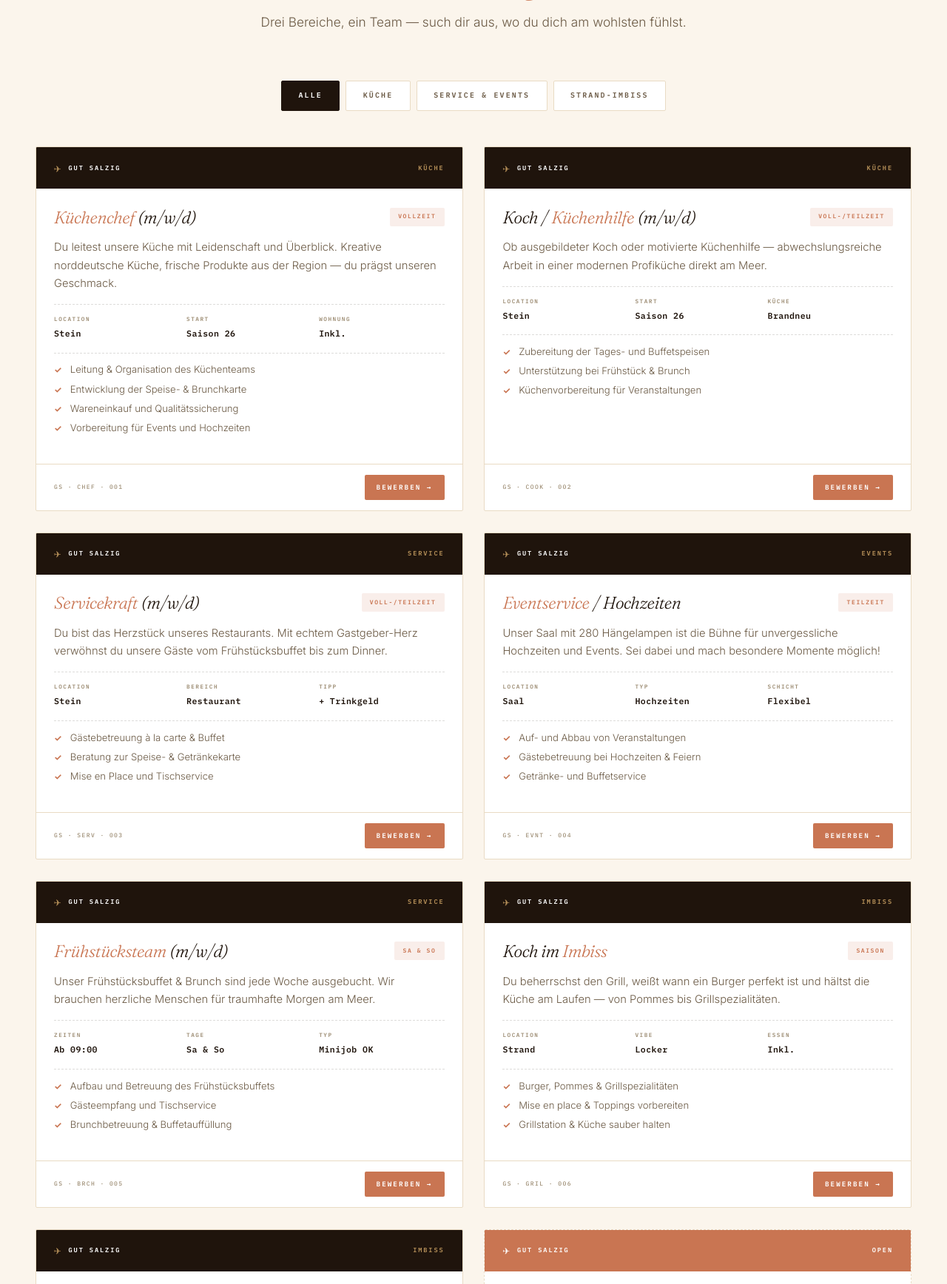
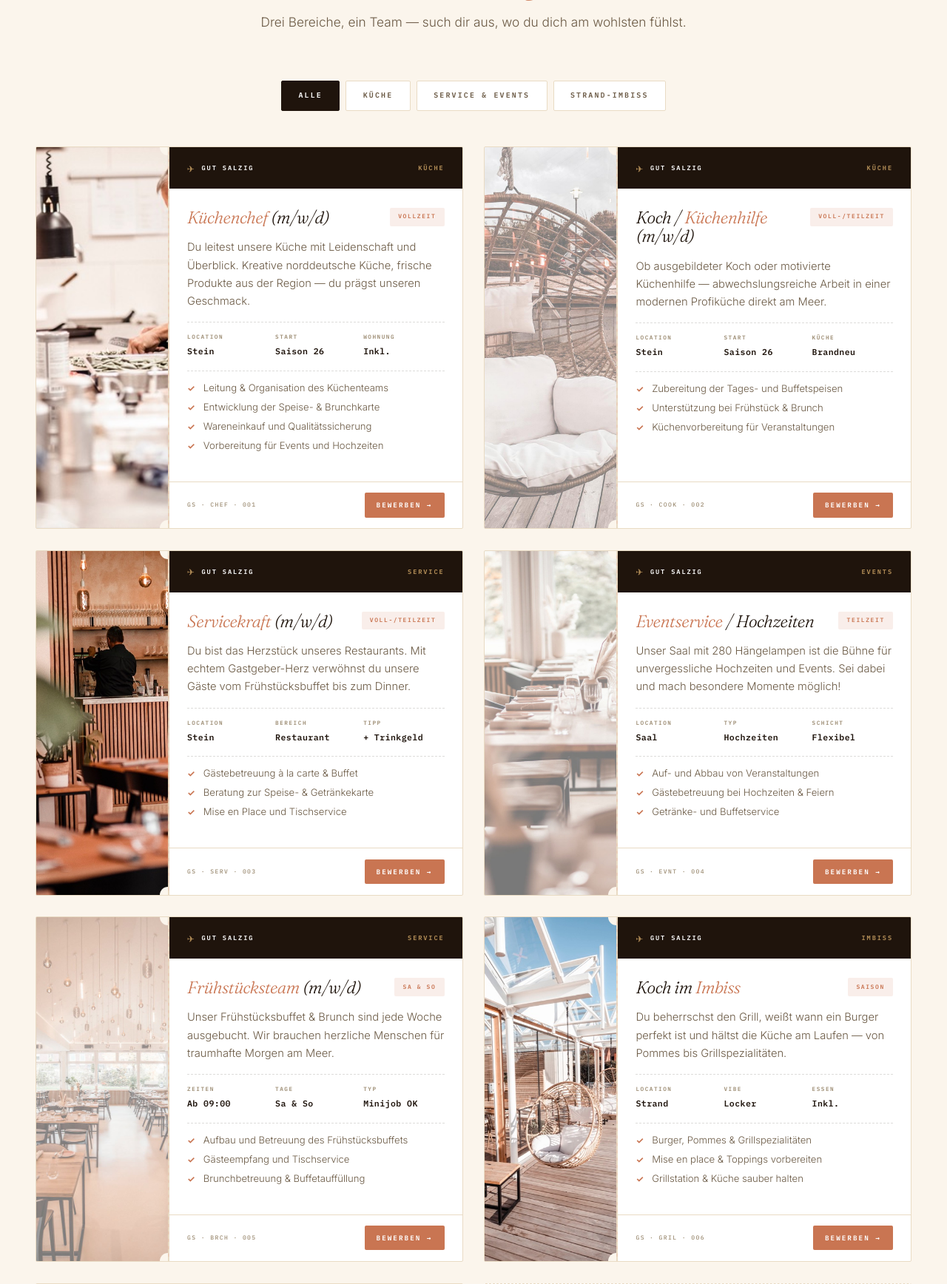
Before and after one commit to petong-web/gut-salzig-webseite, a PHP site: page /jobs.html in a window 1280 px wide. Shown: the part 2135-3871 px from the top of the page at 74% size. Run offline with PHP 8.4, Linux system fonts and the light colour scheme.

Commit message:
Add photos to all 8 job cards (boarding pass style with perforation)
Each job card now has a photo panel on the left with dashed perforation
border and round notches, matching the event ticket design.
Photos: kueche, service, imbiss + team slider shots from Personalsuche.
Also added compressed versions to export-images/.

Co-Authored-By: Claude Opus 4.6 (1M context) <noreply@anthropic.com>

```diff
--- a/prototype/assets/css/style.css
+++ b/prototype/assets/css/style.css
@@ -1197,7 +1197,7 @@ section { padding-block: clamp(5rem, 10vw, 10rem); position: relative; }
   border-color: var(--ink);
 }
 
-/* Job Cards — Boarding Pass variant */
+/* Job Cards — Boarding Pass with Photo */
 .job-cards {
   display: grid;
   grid-template-columns: repeat(2, 1fr);
@@ -1210,9 +1210,39 @@ section { padding-block: clamp(5rem, 10vw, 10rem); position: relative; }
   font-family: var(--ff-mono);
   overflow: hidden;
   transition: transform var(--dur) var(--ease), box-shadow var(--dur) var(--ease);
-  display: flex;
-  flex-direction: column;
-}
+  display: grid;
+  grid-template-columns: 180px 1fr;
+  grid-template-rows: auto 1fr auto;
+  min-height: 320px;
+}
+.job-card__photo {
+  grid-row: 1 / -1;
+  position: relative;
+  overflow: hidden;
+  background: var(--bg-3);
+  border-right: 2px dashed var(--line);
+}
+.job-card__photo img {
+  width: 100%;
+  height: 100%;
+  object-fit: cover;
+  transition: transform 1.4s var(--ease);
+}
+.job-card:hover .job-card__photo img { transform: scale(1.08); }
+/* Round perforation notches */
+.job-card__photo::before,
+.job-card__photo::after {
+  content: '';
+  position: absolute;
+  right: -11px;
+  width: 22px;
+  height: 22px;
+  background: var(--bg);
+  border-radius: 50%;
+  z-index: 4;
+}
+.job-card__photo::before { top: -11px; }
+.job-card__photo::after  { bottom: -11px; }
 .job-card:hover {
   transform: translateY(-6px);
   box-shadow: 0 28px 56px -22px rgba(31,20,12,0.22);
@@ -1379,9 +1409,13 @@ section { padding-block: clamp(5rem, 10vw, 10rem); position: relative; }
 @media (max-width: 1100px) {
   .job-values { grid-template-columns: 1fr 1fr; }
   .job-cards { grid-template-columns: 1fr; }
+  .job-card { grid-template-columns: 160px 1fr; }
 }
 @media (max-width: 720px) {
   .job-values { grid-template-columns: 1fr; }
+  .job-card { grid-template-columns: 1fr; grid-template-rows: 200px auto 1fr auto; }
+  .job-card__photo { grid-row: auto; border-right: 0; border-bottom: 2px dashed var(--line); }
+  .job-card__photo::before, .job-card__photo::after { display: none; }
 }
 
 /* =========================================================
--- a/prototype/jobs.html
+++ b/prototype/jobs.html
@@ -181,6 +181,7 @@
 
       <!-- KÜCHE -->
       <article class="job-card">
+        <div class="job-card__photo"><img src="assets/images/job-kueche.jpg" alt="Küche"></div>
         <div class="job-card__header">
           <div class="job-card__brand"><span class="job-card__brand-icon">✈</span>GUT SALZIG</div>
           <span class="job-card__dept">Küche</span>
@@ -210,6 +211,7 @@
       </article>
 
       <article class="job-card">
+        <div class="job-card__photo"><img src="assets/images/job-team-1.jpg" alt="Küchenhilfe"></div>
         <div class="job-card__header">
           <div class="job-card__brand"><span class="job-card__brand-icon">✈</span>GUT SALZIG</div>
           <span class="job-card__dept">Küche</span>
@@ -239,6 +241,7 @@
 
       <!-- SERVICE & EVENTS -->
       <article class="job-card">
+        <div class="job-card__photo"><img src="assets/images/job-service.jpg" alt="Service"></div>
         <div class="job-card__header">
           <div class="job-card__brand"><span class="job-card__brand-icon">✈</span>GUT SALZIG</div>
           <span class="job-card__dept">Service</span>
@@ -267,6 +270,7 @@
       </article>
 
       <article class="job-card">
+        <div class="job-card__photo"><img src="assets/images/job-team-2.jpg" alt="Events"></div>
         <div class="job-card__header">
           <div class="job-card__brand"><span class="job-card__brand-icon">✈</span>GUT SALZIG</div>
           <span class="job-card__dept">Events</span>
@@ -295,6 +299,7 @@
       </article>
 
       <article class="job-card">
+        <div class="job-card__photo"><img src="assets/images/job-team-3.jpg" alt="Frühstück"></div>
         <div class="job-card__header">
           <div class="job-card__brand"><span class="job-card__brand-icon">✈</span>GUT SALZIG</div>
           <span class="job-card__dept">Service</span>
@@ -324,6 +329,7 @@
 
       <!-- STRAND-IMBISS -->
       <article class="job-card">
+        <div class="job-card__photo"><img src="assets/images/job-imbiss.jpg" alt="Imbiss"></div>
         <div class="job-card__header">
           <div class="job-card__brand"><span class="job-card__brand-icon">✈</span>GUT SALZIG</div>
           <span class="job-card__dept">Imbiss</span>
@@ -352,6 +358,7 @@
       </article>
 
       <article class="job-card">
+        <div class="job-card__photo"><img src="assets/images/job-team-4.jpg" alt="Verkauf"></div>
         <div class="job-card__header">
           <div class="job-card__brand"><span class="job-card__brand-icon">✈</span>GUT SALZIG</div>
           <span class="job-card__dept">Imbiss</span>
@@ -381,6 +388,7 @@
 
       <!-- INITIATIV -->
       <article class="job-card" style="border-style: dashed;">
+        <div class="job-card__photo"><img src="assets/images/job-team-5.jpg" alt="Team"></div>
         <div class="job-card__header" style="background: var(--accent);">
           <div class="job-card__brand"><span class="job-card__brand-icon" style="color:#fff;">✈</span>GUT SALZIG</div>
           <span class="job-card__dept" style="color:#fff;">Open</span>
```
Also changed, not shown: export-images/job-imbiss.jpg (added), export-images/job-kueche.jpg (added), export-images/job-service.jpg (added), export-images/job-team-1.jpg (added), export-images/job-team-2.jpg (added), export-images/job-team-3.jpg (added), export-images/job-team-4.jpg (added), export-images/job-team-5.jpg (added), prototype/assets/images/job-imbiss.jpg (added), prototype/assets/images/job-kueche.jpg (added), prototype/assets/images/job-service.jpg (added), prototype/assets/images/job-team-1.jpg (added), prototype/assets/images/job-team-2.jpg (added), prototype/assets/images/job-team-3.jpg (added), 2 more files, 1 other file.
